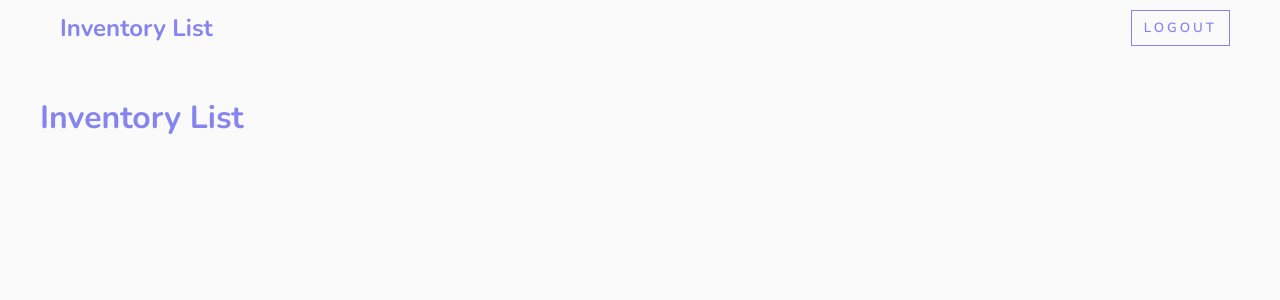
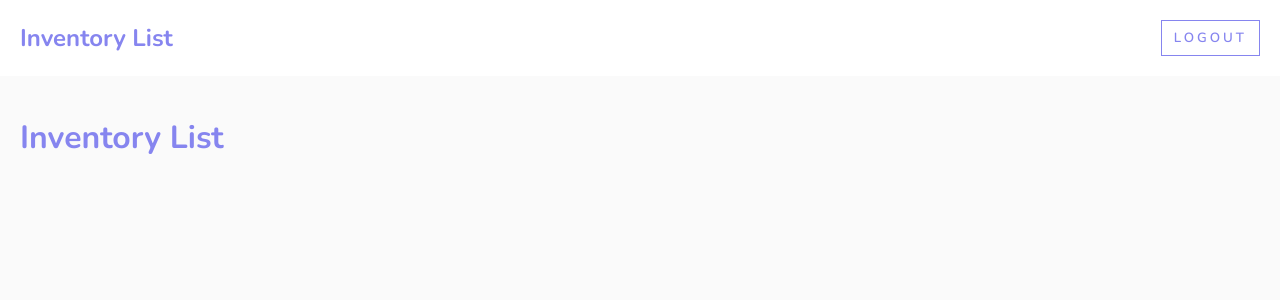
Before and after one commit to salbihmustafa/inventory-tracker, a Vue app: page / in a window 1280 px wide. Shown: the top 300 px of the page. Built offline with nearby package versions, Linux system fonts and the light colour scheme; no server answers; sample sign-in values are in the browser's storage.

Commit message:
fixed width of navbar and added margin

```diff
--- a/src/App.vue
+++ b/src/App.vue
@@ -1,7 +1,9 @@
 <template>
   <div class="content">
     <NavBar />
-    <div class="sub-content"><router-view /></div>
+    <div class="sub-content">
+      <router-view />
+    </div>
   </div>
 </template>
 
@@ -15,10 +17,9 @@ export default {
 <style>
 .content {
   margin: 0 auto; /*center page*/
-  max-width: 1200px;
-  padding: 0 20px;
+  max-width: 100%;
 }
 .sub-content {
-  margin: 40px auto;
+  margin: 40px 20px;
 }
 </style>
--- a/src/components/NavBar.vue
+++ b/src/components/NavBar.vue
@@ -43,8 +43,12 @@ nav {
   justify-content: space-between;
   align-items: center;
   padding: 10px;
+  background: #fff;
 }
 a{
   margin: 10px;
 }
+button{
+  margin: 10px;
+}
 </style>
```
